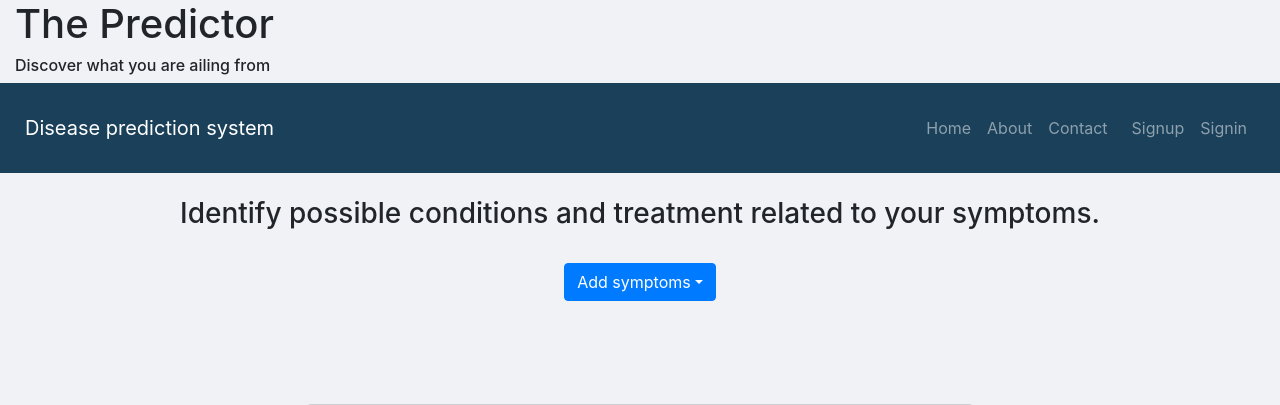
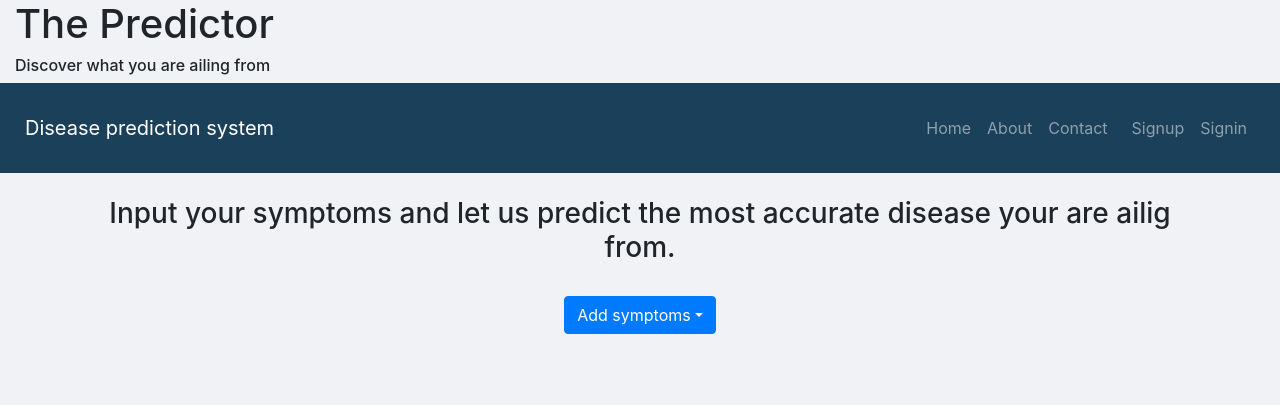
Before and after one commit to Oriengo/disease-prediction, a Django app: page /checkdisease in a window 1280 px wide. Shown: the top 405 px of the page. Run offline with Django 3.2, Linux system fonts and the light colour scheme; parts of the project's set-up code (start-up, migrations or seed data) failed here and were passed over; some libraries are stand-ins or nearby versions.

Commit message:
Update checkdisease.html

```diff
--- a/templates/patient/checkdisease/checkdisease.html
+++ b/templates/patient/checkdisease/checkdisease.html
@@ -190,7 +190,7 @@ $("#predict").click(function () {
     <br>
     <div class="text-center">
       <h3>
-          Identify possible conditions and treatment related to your symptoms.
+          Input your symptoms and let us predict the most accurate disease your are ailig from.
       </h3><br>
             <button onclick="Functionshow()" class="btn btn-primary dropdown-toggle">Add symptoms</button>
     </div>
@@ -266,7 +266,7 @@ $("#predict").click(function () {
                             <span class="diseasefield" >Patient name: {{ user.patient.name }}</span>
                             <span class="diseasefield" >&nbsp &nbsp &nbsp &nbsp &nbsp &nbsp &nbsp Age : {{ user.patient.age }} </span>
                     </div>
-                    <span class="diseasefield" >Predicted disease is: </span><span class="diseasefield" id="diseasefield" style="color: #092700; text-shadow: 2px 2px 4px rgb(36, 255, 45);"></span> <br>
+                    <span class="diseasefield" >Predicted disease is:  </span><span class="diseasefield" id="diseasefield" style="color: red;"></span> <br>
                     <br>
                     <span class="diseasefield">Confidence score of:  </span>
                     <span>
@@ -303,12 +303,10 @@ $("#predict").click(function () {
             {% csrf_token %}
             <button id="consultbtn" type="submit" class="btn btn-primary"> Consult a <span id="consultdoctor"  name="consultdoctor" > </span> doctor</button>
           </form>
+
+            <br> <br> <br>
         </div>
-
-
 </div>
-
-
 
 </div>
 
```
